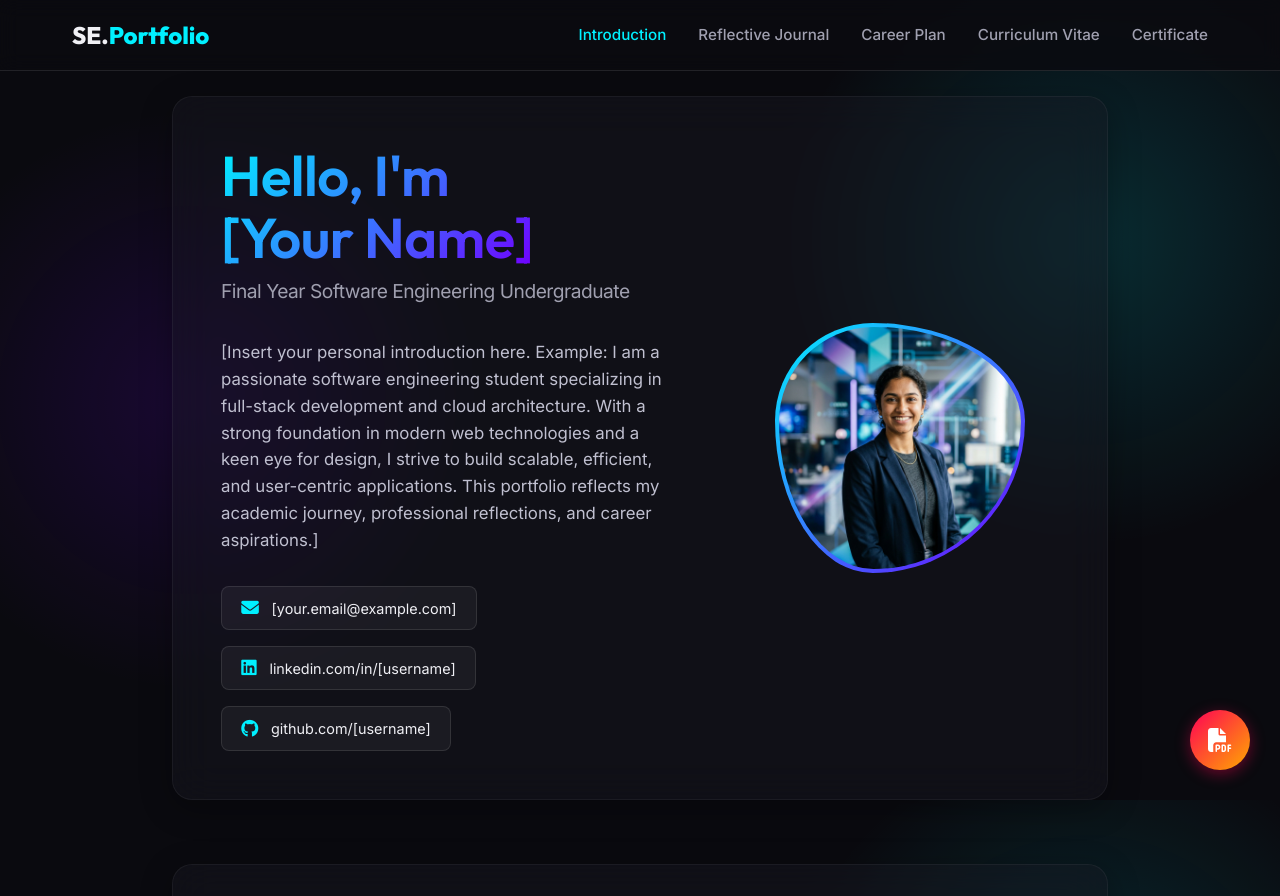
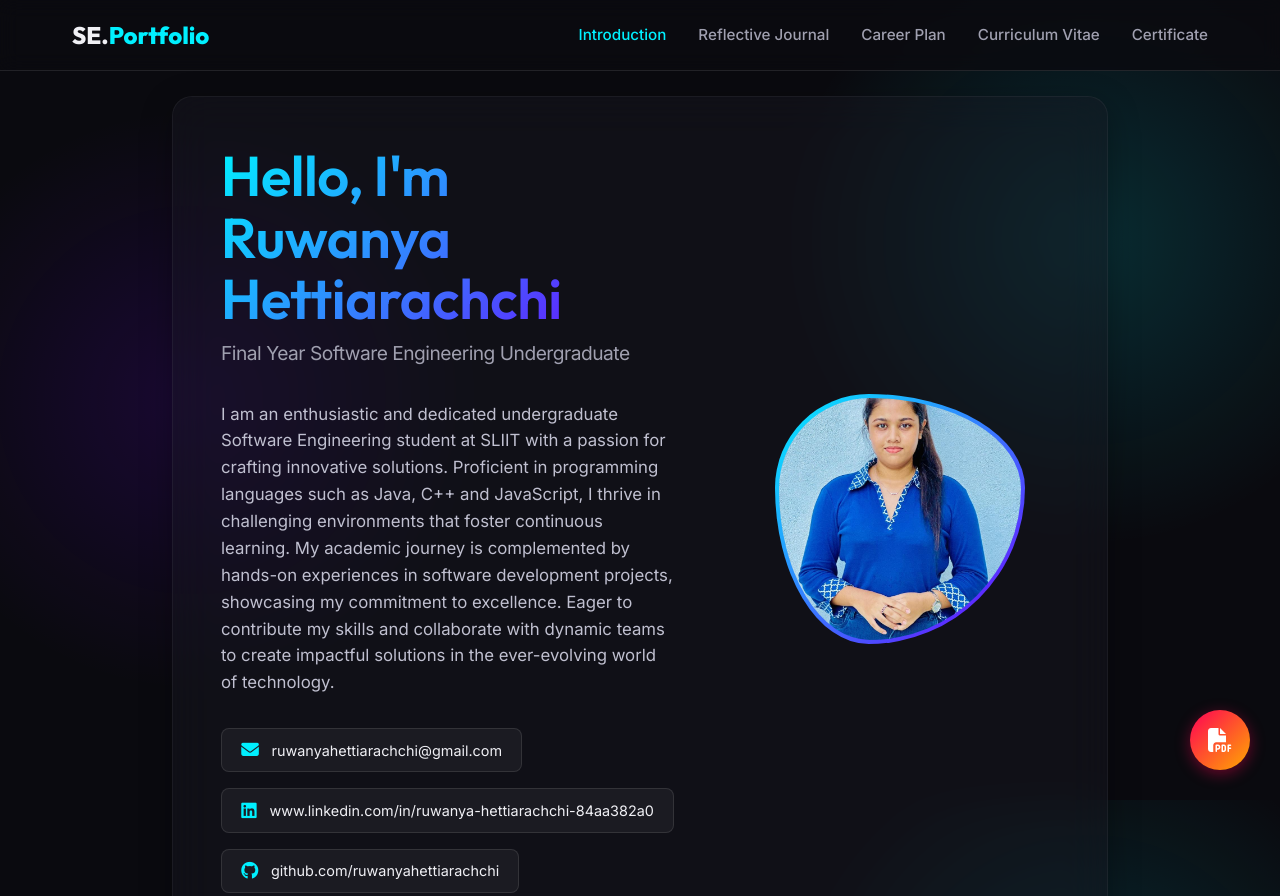
Before and after one commit to ruwanyahettiarachchi/PPW-portfolio, a plain HTML site: page index.html in a window 1280 px wide. Shown: the top 896 px of the page. Drawn offline with Linux system fonts and the light colour scheme.

Commit message:
Add profile photo and minor edits

```diff
--- a/index.html
+++ b/index.html
@@ -39,20 +39,20 @@
         <section id="intro" class="section glass-panel fade-in section-page">
             <div class="section-content split-layout">
                 <div class="text-content">
-                    <h1 class="gradient-text">Hello, I'm <br>[Your Name]</h1>
+                    <h1 class="gradient-text">Hello, I'm <br>Ruwanya Hettiarachchi</h1>
                     <h3 class="subtitle">Final Year Software Engineering Undergraduate</h3>
                     <p class="bio">
-                        [Insert your personal introduction here. Example: I am a passionate software engineering student specializing in full-stack development and cloud architecture. With a strong foundation in modern web technologies and a keen eye for design, I strive to build scalable, efficient, and user-centric applications. This portfolio reflects my academic journey, professional reflections, and career aspirations.]
-                    </p>
+                        I am an enthusiastic and dedicated undergraduate Software Engineering student at SLIIT with a passion for crafting innovative solutions. Proficient in programming languages such as Java, C++ and JavaScript, I thrive in challenging environments that foster continuous learning.
+                        My academic journey is complemented by hands-on experiences in software development projects, showcasing my commitment to excellence. Eager to contribute my skills and collaborate with dynamic teams to create impactful solutions in the ever-evolving world of technology.                    </p>
                     <div class="contact-badges">
-                        <span class="badge"><i class="fa-solid fa-envelope"></i> [your.email@example.com]</span>
-                        <span class="badge"><i class="fa-brands fa-linkedin"></i> linkedin.com/in/[username]</span>
-                        <span class="badge"><i class="fa-brands fa-github"></i> github.com/[username]</span>
+                        <span class="badge"><i class="fa-solid fa-envelope"></i> ruwanyahettiarachchi@gmail.com</span>
+                        <span class="badge"><i class="fa-brands fa-linkedin"></i> www.linkedin.com/in/ruwanya-hettiarachchi-84aa382a0</span>
+                        <span class="badge"><i class="fa-brands fa-github"></i> github.com/ruwanyahettiarachchi</span>
                     </div>
                 </div>
                 <div class="image-content">
                     <div class="image-frame">
-                        <img src="assets/profile.png" alt="Profile Picture" class="profile-img">
+                        <img src="assets/profile.jpeg" alt="Profile Picture" class="profile-img">
                     </div>
                 </div>
             </div>
@@ -299,7 +299,7 @@
     </main>
 
     <footer class="footer no-print">
-        <p>&copy; 2024 [Your Name]. Created for PPW Portfolio Submission.</p>
+        <p>&copy; 2026 Ruwanya Hettiarachchi. Created for PPW Portfolio Submission.</p>
     </footer>
 
     <script src="script.js"></script>
```
Also changed, not shown: assets/profile.jpeg (added), assets/profile1.png (renamed from assets/profile.png).
